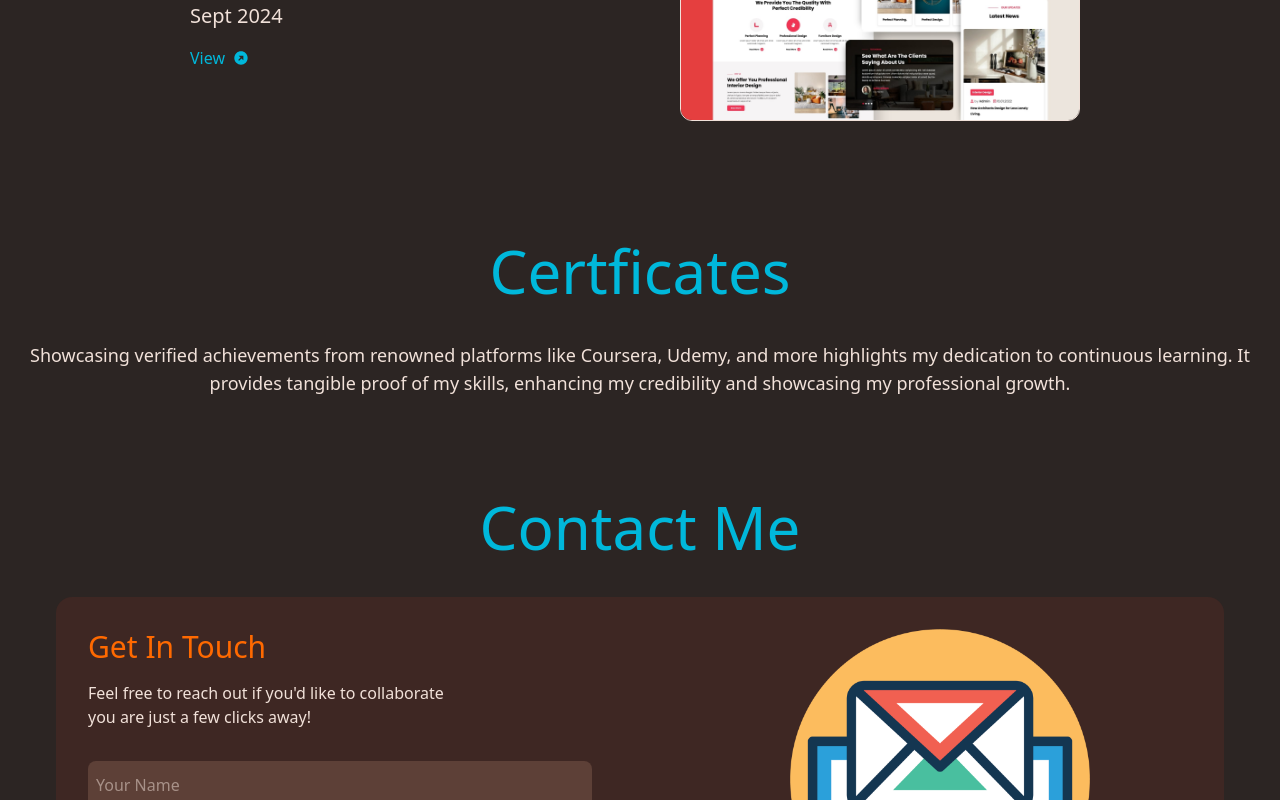
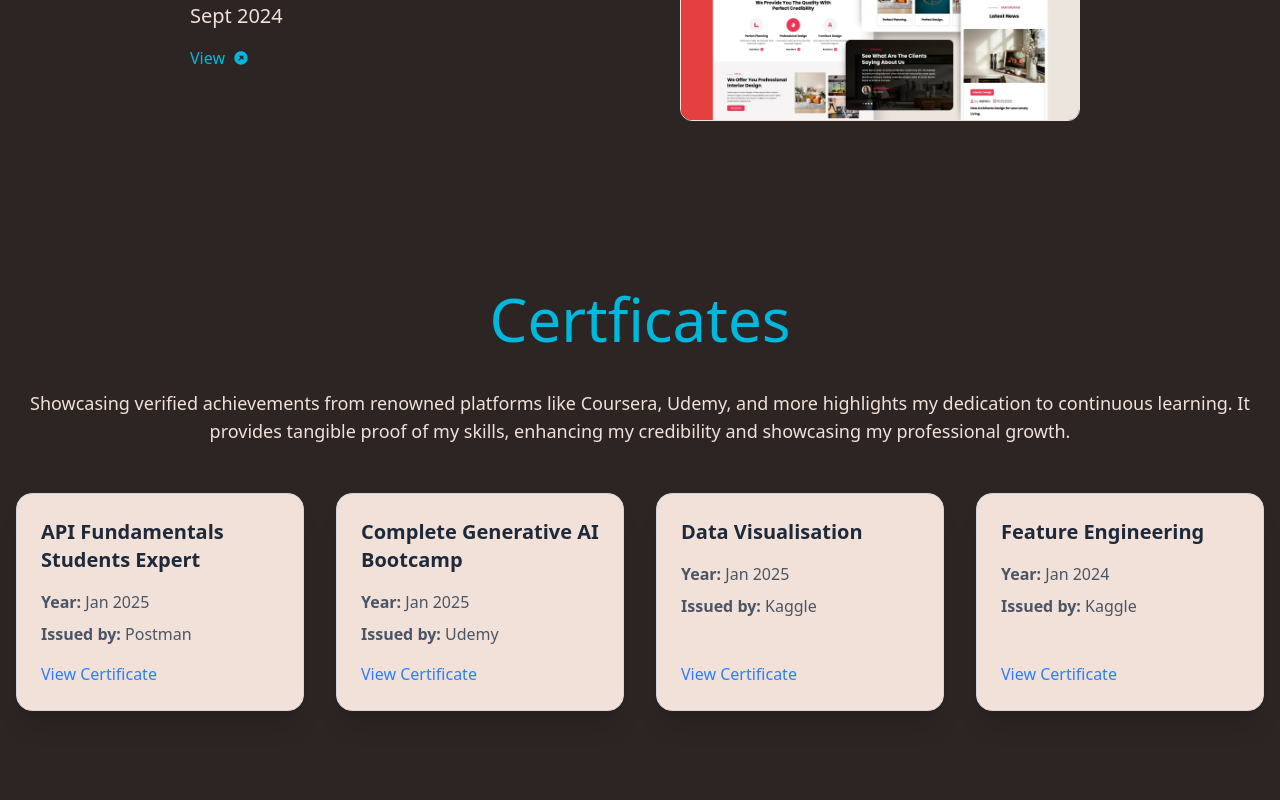
Before and after one commit to ParasRana123/Portfolio, a React (Vite) app: page / in a window 1280 px wide. Shown: the part 4360-5160 px from the top of the page. Built offline with nearby package versions, Linux system fonts and the light colour scheme.

Commit message:
Rendered the certificated and styled them

```diff
--- a/src/components/certficateSection/CertificateMain.jsx
+++ b/src/components/certficateSection/CertificateMain.jsx
@@ -1,7 +1,8 @@
 import React from 'react'
 import CertificateText from './CertificateText'
+import SingleCertificate from './SingleCertificate'
 
-const projects = [
+const certificates = [
   {
     name: "API Fundamentals Students Expert",
     year: "Jan 2025",
@@ -30,10 +31,21 @@ const projects = [
 
 const CertificateMain = () => {
   return (
-    <div>
+    <div className="max-w-7xl mx-auto px-4 py-12">
       <CertificateText />
+      <div className="grid grid-cols-1 sm:grid-cols-2 lg:grid-cols-4 gap-8 mt-12">
+        {certificates.map((item, index) => (
+          <SingleCertificate
+            key={index}
+            name={item.name}
+            year={item.year}
+            issued={item.issued}
+            link={item.link}
+          />
+        ))}
       </div>
-  )
+    </div>
+  );
 }
 
 export default CertificateMain
--- a/src/components/certficateSection/SingleCertificate.jsx
+++ b/src/components/certficateSection/SingleCertificate.jsx
@@ -1,9 +1,21 @@
 import React from 'react'
 
-const SingleCertificate = () => {
+const SingleCertificate = ({ name, year, issued, link }) => {
   return (
-    <div>
-
+    <div className="border border-gray-300 rounded-2xl p-6 shadow-xl hover:shadow-2xl transition duration-300 bg-white dark:bg-gray-800 w-full h-full flex flex-col justify-between">
+      <div>
+        <h2 className="text-lg sm:text-xl font-semibold mb-4 text-gray-800 dark:text-white">{name}</h2>
+        <p className="text-gray-600 dark:text-gray-300 mb-2"><span className="font-semibold">Year:</span> {year}</p>
+        <p className="text-gray-600 dark:text-gray-300 mb-4"><span className="font-semibold">Issued by:</span> {issued}</p>
+      </div>
+      <a
+        href={link}
+        target="_blank"
+        rel="noopener noreferrer"
+        className="text-blue-500 hover:underline break-words mt-auto"
+      >
+        View Certificate
+      </a>
     </div>
   )
 }
```
Lines whose indentation alone changed are shown as unchanged.
